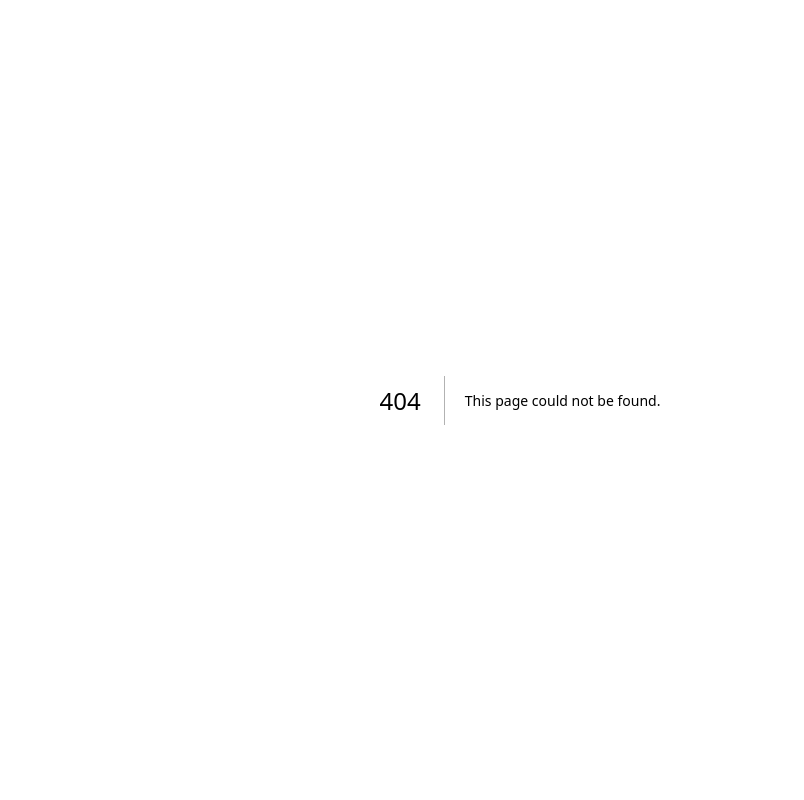
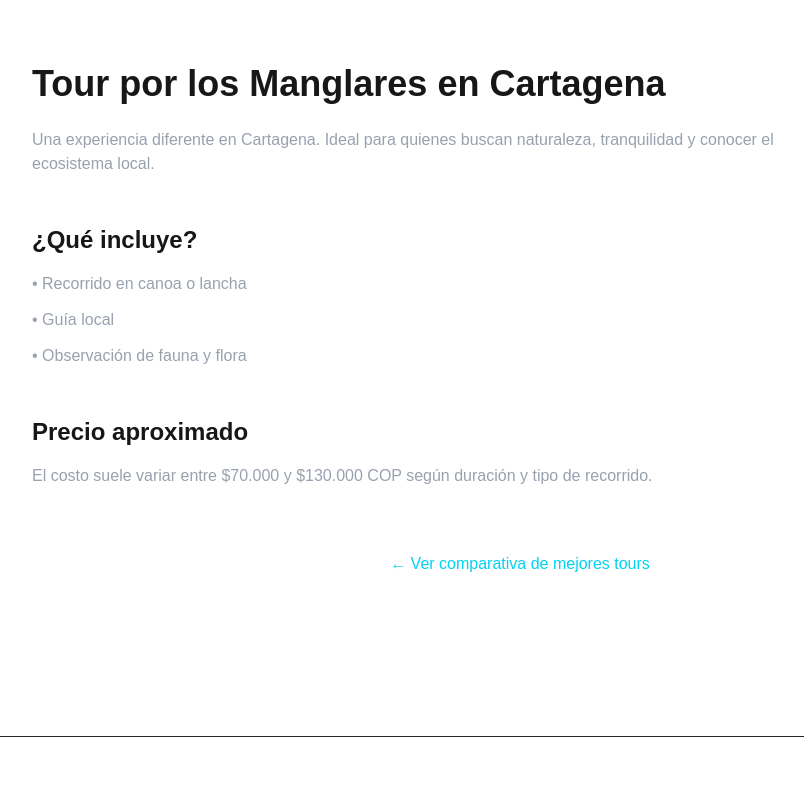
Before and after one commit to Tavodev93/Viajasmart, a Next.js app: page /cartagena/tours/manglares in a window 1280 px wide. Before the commit this address had no page. Shown: the top 800 px of the page, without its empty margins (120-924 px from the left). Built offline with nearby package versions, Linux system fonts and the light colour scheme.

Commit message:
Add Manglares and Chiva Rumbera pages

```diff
--- /dev/null
+++ b/app/cartagena/tours/chiva-rumbera/page.tsx
@@ -0,0 +1,54 @@
+import Link from "next/link";
+
+export const metadata = {
+  title: "Chiva Rumbera en Cartagena 2026 | Precio y Qué Esperar",
+  description:
+    "Guía del tour en Chiva Rumbera en Cartagena. Recorrido nocturno con música y ambiente festivo por la ciudad.",
+};
+
+export default function ChivaRumbera() {
+  return (
+    <main className="max-w-5xl mx-auto px-6 py-16">
+
+      <h1 className="text-4xl font-bold mb-6">
+        Chiva Rumbera en Cartagena
+      </h1>
+
+      <p className="text-gray-400 mb-12 max-w-3xl">
+        La Chiva Rumbera es uno de los tours nocturnos más populares.
+        Música, baile y recorrido por puntos icónicos de Cartagena.
+      </p>
+
+      <section className="mb-12">
+        <h2 className="text-2xl font-semibold mb-4">
+          ¿Qué incluye?
+        </h2>
+        <ul className="space-y-3 text-gray-400">
+          <li>• Recorrido en bus típico decorado</li>
+          <li>• Música en vivo o DJ</li>
+          <li>• Paradas en lugares turísticos</li>
+        </ul>
+      </section>
+
+      <section className="mb-12">
+        <h2 className="text-2xl font-semibold mb-4">
+          Precio aproximado
+        </h2>
+        <p className="text-gray-400">
+          El precio suele estar entre $70.000 y $120.000 COP dependiendo
+          del operador.
+        </p>
+      </section>
+
+      <section className="mt-16 text-center">
+        <Link
+          href="/cartagena/mejores-tours"
+          className="text-cyan-400 hover:underline"
+        >
+          ← Ver comparativa de mejores tours
+        </Link>
+      </section>
+
+    </main>
+  );
+}
--- /dev/null
+++ b/app/cartagena/tours/manglares/page.tsx
@@ -0,0 +1,54 @@
+import Link from "next/link";
+
+export const metadata = {
+  title: "Tour por los Manglares en Cartagena 2026 | Precio y Experiencia",
+  description:
+    "Descubre el tour por los manglares en Cartagena. Naturaleza, tranquilidad y experiencia ecológica cerca de la ciudad.",
+};
+
+export default function Manglares() {
+  return (
+    <main className="max-w-5xl mx-auto px-6 py-16">
+
+      <h1 className="text-4xl font-bold mb-6">
+        Tour por los Manglares en Cartagena
+      </h1>
+
+      <p className="text-gray-400 mb-12 max-w-3xl">
+        Una experiencia diferente en Cartagena. Ideal para quienes buscan
+        naturaleza, tranquilidad y conocer el ecosistema local.
+      </p>
+
+      <section className="mb-12">
+        <h2 className="text-2xl font-semibold mb-4">
+          ¿Qué incluye?
+        </h2>
+        <ul className="space-y-3 text-gray-400">
+          <li>• Recorrido en canoa o lancha</li>
+          <li>• Guía local</li>
+          <li>• Observación de fauna y flora</li>
+        </ul>
+      </section>
+
+      <section className="mb-12">
+        <h2 className="text-2xl font-semibold mb-4">
+          Precio aproximado
+        </h2>
+        <p className="text-gray-400">
+          El costo suele variar entre $70.000 y $130.000 COP según duración
+          y tipo de recorrido.
+        </p>
+      </section>
+
+      <section className="mt-16 text-center">
+        <Link
+          href="/cartagena/mejores-tours"
+          className="text-cyan-400 hover:underline"
+        >
+          ← Ver comparativa de mejores tours
+        </Link>
+      </section>
+
+    </main>
+  );
+}
```
